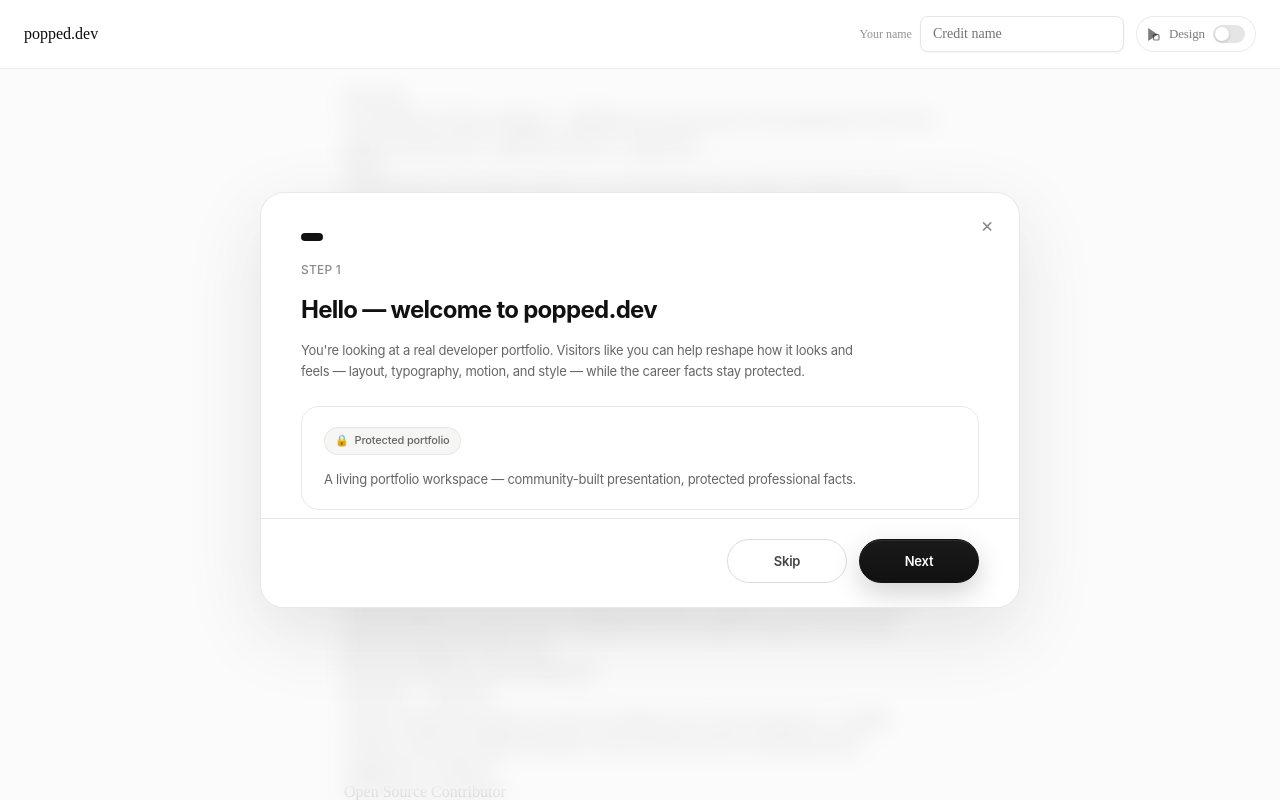
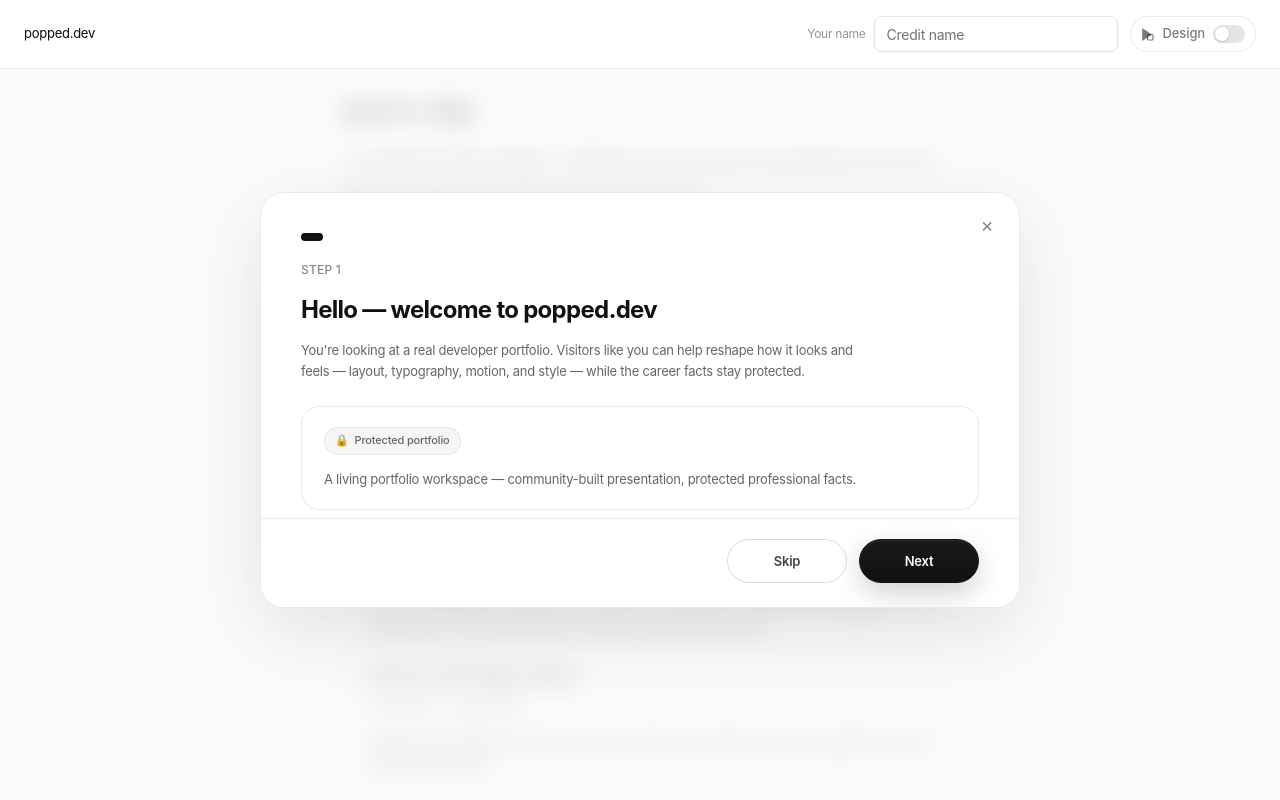
Before and after one commit to parse-nip/popped-dev, a Next.js app: page / in a window 1280 px wide. Shown: the top 800 px of the page. Built offline with nearby package versions, Linux system fonts and the light colour scheme.

Commit message:
Scope plain resume typography to #locked-resume so UI chrome keeps system fonts.
Co-authored-by: Cursor <cursoragent@cursor.com>

```diff
--- a/src/app/globals.css
+++ b/src/app/globals.css
@@ -141,10 +141,10 @@
     @apply border-border outline-ring/50;
   }
   body {
-    background: #ffffff;
-    font-family: serif;
-    font-size: 16px;
-    line-height: 1.5;
+    background: var(--color-page);
+    font-family: var(--font-system);
+    font-size: var(--welcome-text-size);
+    letter-spacing: var(--welcome-letter-spacing);
     @apply text-foreground;
   }
   html {
@@ -1368,6 +1368,49 @@
     max-width: 40rem;
     margin: 0 auto;
     padding: 1rem 1.5rem 3rem;
+    font-family: serif;
+    font-size: 16px;
+    line-height: 1.5;
+    letter-spacing: normal;
+  }
+
+  #locked-resume h1,
+  #locked-resume h2,
+  #locked-resume h3 {
+    font: inherit;
+    font-weight: bold;
+  }
+
+  #locked-resume h1 {
+    font-size: 2em;
+    margin: 0 0 0.5em;
+  }
+
+  #locked-resume h2 {
+    font-size: 1.5em;
+    margin: 1.5em 0 0.5em;
+  }
+
+  #locked-resume h3 {
+    font-size: 1.17em;
+    margin: 1em 0 0.25em;
+  }
+
+  #locked-resume p,
+  #locked-resume ul {
+    margin: 0 0 0.75em;
+    padding: 0;
+    font: inherit;
+    line-height: 1.5;
+  }
+
+  #locked-resume ul {
+    list-style: disc;
+    padding-left: 1.5rem;
+  }
+
+  #locked-resume a {
+    color: inherit;
   }
 
   .design-select-overlay {
```
